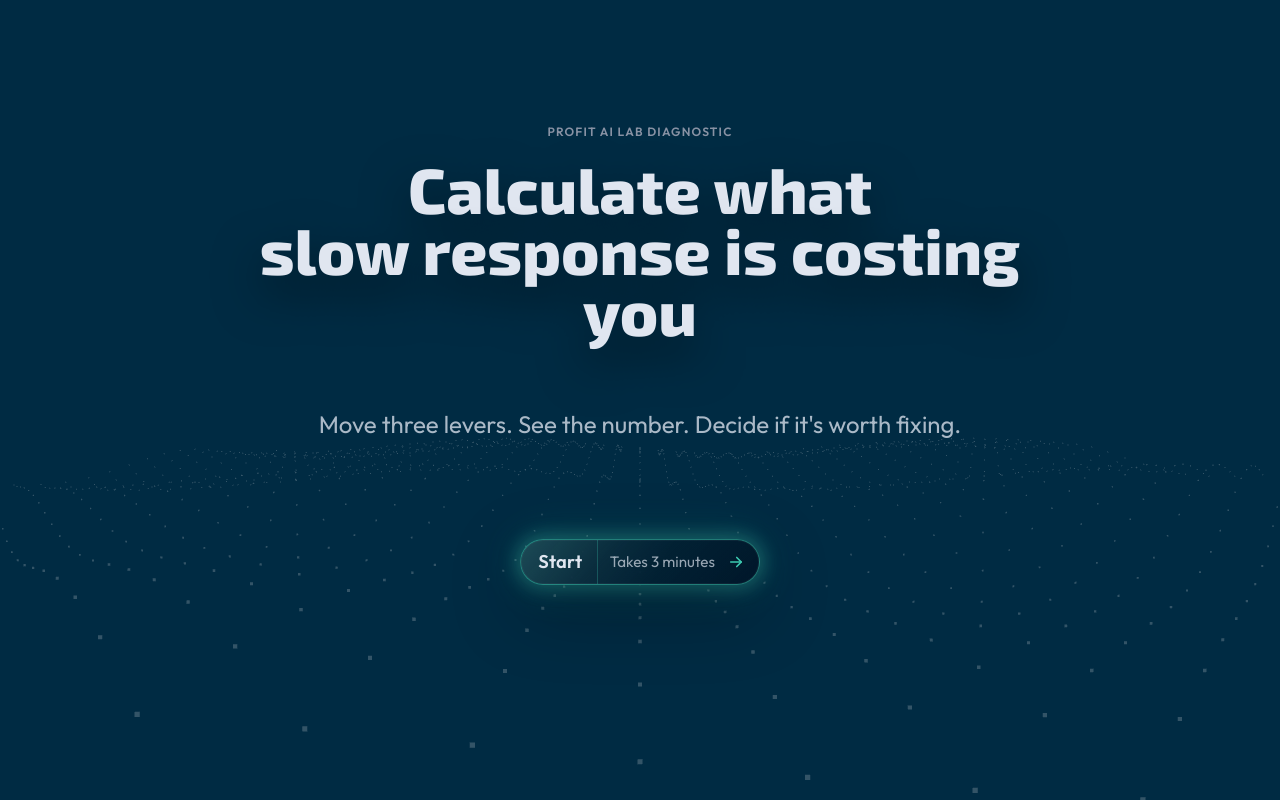
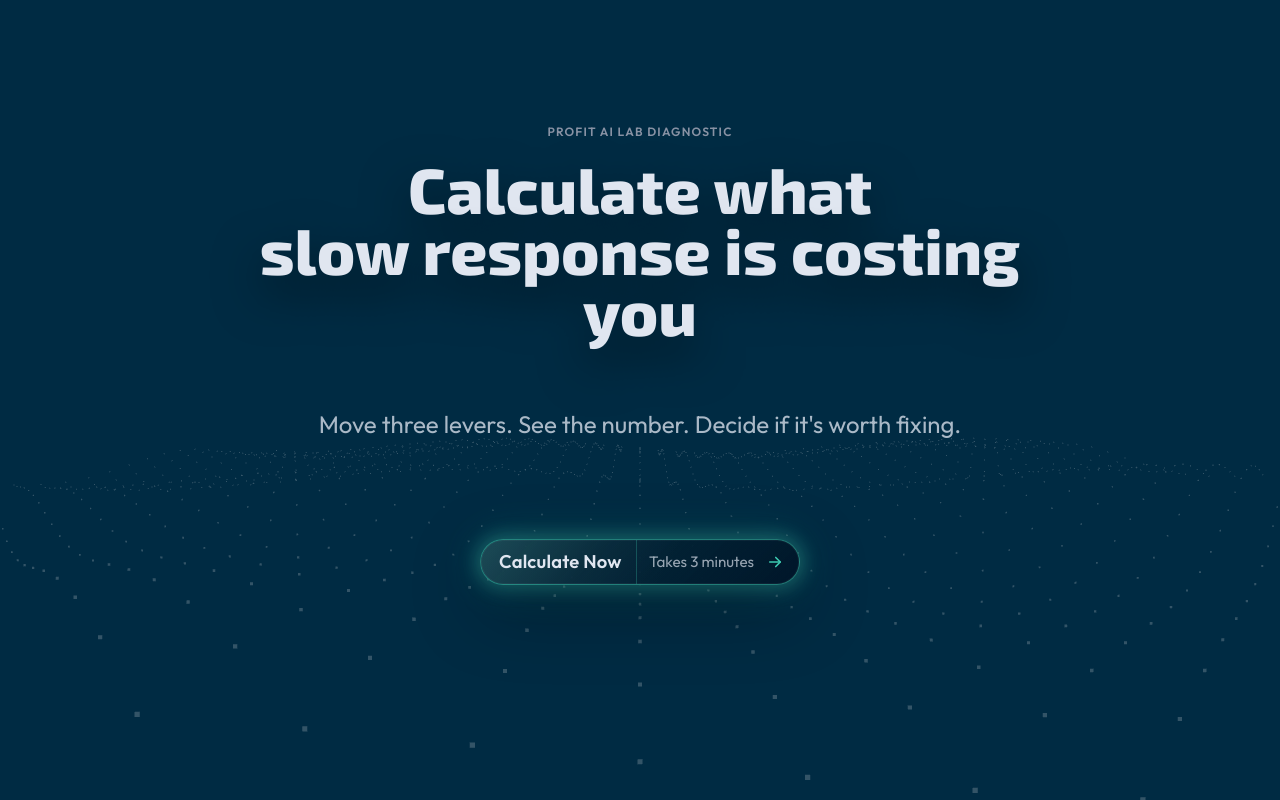
Before and after one commit to abaratta/project-diagnostic, a Next.js app: page / in a window 1280 px wide. Built offline with nearby package versions, Linux system fonts and the light colour scheme.

Commit message:
Change homepage CTA from Start to Calculate Now
Co-Authored-By: Claude Sonnet 4.6 <noreply@anthropic.com>

```diff
--- a/src/app/page.tsx
+++ b/src/app/page.tsx
@@ -25,7 +25,7 @@ function HomeContent() {
 
         <div className="landing-choices">
           <button className="landing-glass-btn" onClick={openSimulator}>
-            <span className="landing-glass-btn__label">Start</span>
+            <span className="landing-glass-btn__label">Calculate Now</span>
             <span className="landing-glass-btn__divider" aria-hidden="true" />
             <span className="landing-glass-btn__sub">Takes 3 minutes</span>
             <svg className="landing-glass-btn__arrow" width="18" height="18" viewBox="0 0 24 24" fill="none" stroke="currentColor" strokeWidth="2.2" strokeLinecap="round" strokeLinejoin="round" aria-hidden="true">
```
